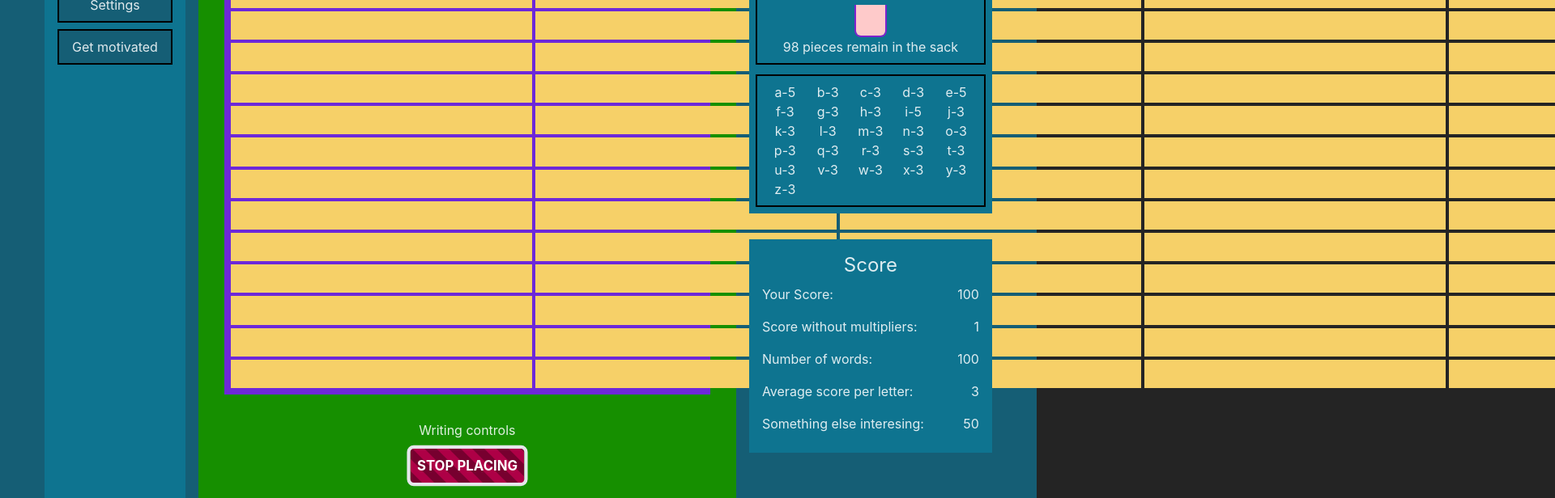
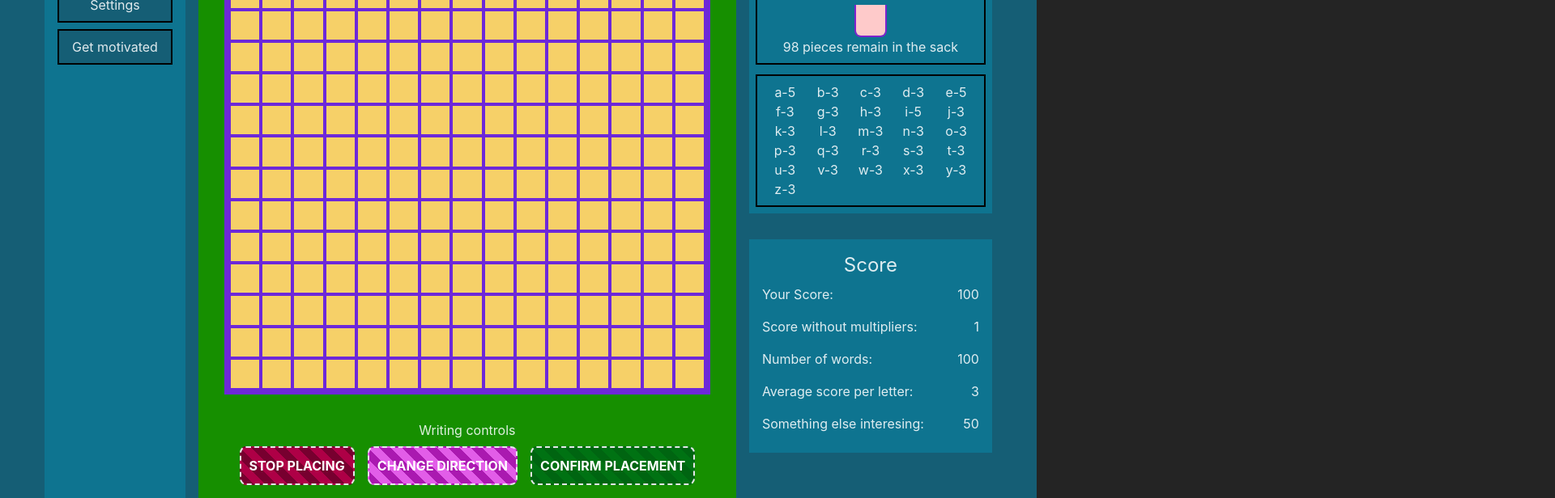
Before and after one commit to anonOstrich/scrabble-clone, a React (Vite) app: page / in a window 1280 px wide. Both pictures are taken after a click on the button "START PLACING". Shown: the part 272-888 px from the top of the page at 81% size, 1920 px wide, since content can reach past the window. Built offline with nearby package versions, Linux system fonts and the light colour scheme.

Commit message:
Focus and arrow indicator adjustable in UI

```diff
--- a/src/GameBoard/GameBoard.tsx
+++ b/src/GameBoard/GameBoard.tsx
@@ -8,6 +8,13 @@ export type PlacementDirection = 'horizontal' | 'vertical';
 export default function GameBoard() {
   const [isPlacing, setIsPlacing] = useState(false);
   const [placementDirection, setPlacementDirection] = useState<PlacementDirection>('horizontal');
+  const [wordHasStarted, setWordHasStarted] = useState(false);
+
+  function changePlacementDirection(newDirection: PlacementDirection) {
+    if (!wordHasStarted) {
+      setPlacementDirection(newDirection);
+    }
+  }
 
   return (
     <section
@@ -18,10 +25,16 @@ export default function GameBoard() {
     >
       <h2 className="text-2xl">Game Board</h2>
       <div className="m-8 flex justify-center items-center">
-        <GameGrid isDisabled={!isPlacing} direction={placementDirection} />
+        <GameGrid isDisabled={!isPlacing} direction={placementDirection} setWordHasStarted={setWordHasStarted} />
       </div>
 
-      <WritingControls isPlacing={isPlacing} setIsPlacing={setIsPlacing} />
+      <WritingControls
+        isPlacing={isPlacing}
+        setIsPlacing={setIsPlacing}
+        direction={placementDirection}
+        setDirection={changePlacementDirection}
+        directionCanBeChanged={!wordHasStarted}
+      />
 
       <div className="max-w-[450px] mx-auto">
         <CharacterRack />
--- a/src/GameBoard/GameGrid.tsx
+++ b/src/GameBoard/GameGrid.tsx
@@ -7,18 +7,17 @@ import { BOARD_SIZE } from '../config/configs';
 interface GameGridInterface {
   direction: PlacementDirection;
   isDisabled: boolean;
+  setWordHasStarted: (val: boolean) => void;
 }
 
 type Coords = [number, number];
 
-export default function GameGrid({ direction, isDisabled }: GameGridInterface) {
+export default function GameGrid({ direction, isDisabled, setWordHasStarted }: GameGridInterface) {
   const boardState = useAppSelector((state) => state.game.board.boardArray);
   const [wordStart, setWordStart] = useState<Coords>([-1, -1]);
   const [wordLength, setWordLength] = useState<number>(0);
   // No need to be set up before first cell is hightlighted
   const focusEl = useRef<HTMLInputElement>(null);
-
-  console.log('current focus element: ', focusEl.current);
 
   useEffect(() => {
     if (isDisabled) {
@@ -30,7 +29,8 @@ export default function GameGrid({ direction, isDisabled }: GameGridInterface) {
 
   useEffect(() => {
     focusEl.current?.focus();
-  }, [wordLength]);
+    setWordHasStarted(wordLength !== 0);
+  }, [wordLength, setWordHasStarted]);
 
   const [startRow, startColumn] = wordStart;
 
@@ -72,6 +72,7 @@ export default function GameGrid({ direction, isDisabled }: GameGridInterface) {
               highlight={isChosen ? 'chosen' : isHighlighted ? 'preview' : 'none'}
               writeIntoCell={isHighlighted ? writeIntoCell : undefined}
               focusRef={focusEl}
+              displayedArrow={wordLength === 0 ? (isHighlighted ? direction : 'none') : 'none'}
             />
           );
         }),
--- a/src/GameBoard/GameSquare.tsx
+++ b/src/GameBoard/GameSquare.tsx
@@ -13,6 +13,7 @@ interface GameSquareProps {
   highlight: ChosenHighlight;
   writeIntoCell?: () => void;
   focusRef: React.RefObject<HTMLInputElement>;
+  displayedArrow: 'horizontal' | 'vertical' | 'none';
 }
 
 export default function GameSquare({
@@ -23,6 +24,7 @@ export default function GameSquare({
   column,
   writeIntoCell,
   focusRef,
+  displayedArrow,
   highlight = 'none',
 }: GameSquareProps) {
   const character = useAppSelector((state) => state.game.board.boardArrayOneDimensional[index]);
@@ -74,16 +76,16 @@ export default function GameSquare({
   }
 
   return (
+    <div className="capitalize relative">
       <input
         type="text"
-      // If maxLength == 1, onChange won't trigger except for an empty input
-      maxLength={2}
-      className="overflow-hidden
-            capitalize text-2xl text-center"
+        className="w-full h-full text-2xl text-center"
         style={{
           // opacity filter
           backgroundColor: backgroundColor,
         }}
+        // If maxLength == 1, onChange won't trigger except for an empty input
+        maxLength={2}
         value={displayedCharacter}
         onChange={handleChange}
         disabled={isDisabled}
@@ -93,5 +95,11 @@ export default function GameSquare({
         }}
         ref={highlight === 'preview' ? focusRef : null}
       />
+      {displayedArrow === 'none' ? null : displayedArrow === 'horizontal' ? (
+        <div className="absolute top-[50%] translate-y-[-50%] scale-150 left-[120%] text-black text-4xl z-10">→</div>
+      ) : (
+        <div className="absolute left-[50%] top-[120%] text-black text-4xl z-10 translate-x-[-50%] scale-150">↓</div>
+      )}
+    </div>
   );
 }
--- a/src/GameBoard/WritingControls.tsx
+++ b/src/GameBoard/WritingControls.tsx
@@ -1,12 +1,21 @@
 import DebugButton from '../components/DebugButton';
-import WritingControls from './WritingControls';
+import { PlacementDirection } from './GameBoard';
 
 interface WritingControlsProps {
   setIsPlacing: (val: boolean) => void;
   isPlacing: boolean;
+  direction: PlacementDirection;
+  setDirection: (val: PlacementDirection) => void;
+  directionCanBeChanged: boolean;
 }
 
-export default function WritingControls({ isPlacing, setIsPlacing }: WritingControlsProps) {
+export default function WritingControls({
+  isPlacing,
+  setIsPlacing,
+  setDirection,
+  direction,
+  directionCanBeChanged,
+}: WritingControlsProps) {
   function handleClick() {
     setIsPlacing(!isPlacing);
   }
@@ -15,7 +24,28 @@ export default function WritingControls({ isPlacing, setIsPlacing }: WritingCont
     <div>
       <h3>Writing controls</h3>
       {isPlacing ? (
-        <DebugButton handleClick={handleClick}>Stop Placing</DebugButton>
+        <div>
+          <DebugButton handleClick={handleClick} type="danger">
+            Stop Placing
+          </DebugButton>
+          <DebugButton
+            handleClick={() => {
+              setDirection(direction === 'horizontal' ? 'vertical' : 'horizontal');
+            }}
+            type="neutral"
+            disabled={!directionCanBeChanged}
+          >
+            Change direction
+          </DebugButton>
+          <DebugButton
+            handleClick={() => {
+              console.log('confirm placement');
+            }}
+            type="success"
+          >
+            Confirm placement
+          </DebugButton>
+        </div>
       ) : (
         <DebugButton handleClick={handleClick}>Start Placing</DebugButton>
       )}
--- a/src/components/DebugButton.tsx
+++ b/src/components/DebugButton.tsx
@@ -5,6 +5,7 @@ interface DebugButtonProps {
   handleClick: () => void;
   className?: string;
   type?: ColorType;
+  disabled?: boolean;
 }
 
 const colorsByType = {
@@ -32,14 +33,15 @@ function stripedBackground(color: ColorType) {
 /*
     Meant for exploring functionality from the frontend, but in the finished product the interaction might start differently than from a button press.
 */
-export default function DebugButton({ children, handleClick, className, type = 'danger' }: DebugButtonProps) {
+export default function DebugButton({ children, handleClick, className, disabled, type = 'danger' }: DebugButtonProps) {
   return (
     <button
-      className={`${className} text-white p-[10px] m-2 border-[2px] border-dashed  rounded-lg uppercase hover:scale-105 focus:scale-105 transition-transform ${colorsByType[type]} hover:border-[4px] hover:p-[8px]  focus:border-[4px] focus:p-[8px] hover:border-solid focus:border-solid font-bold`}
+      className={`${className} text-white p-[10px] m-2 border-[2px] border-dashed  rounded-lg uppercase hover:scale-105 focus:scale-105 transition-transform ${colorsByType[type]} hover:border-[4px] hover:p-[8px]  focus:border-[4px] focus:p-[8px] hover:border-solid focus:border-solid font-bold disabled:hidden`}
       style={{
         background: stripedBackground(type),
       }}
       onClick={handleClick}
+      disabled={disabled}
     >
       {children}
     </button>
```
Lines whose indentation alone changed are shown as unchanged.
